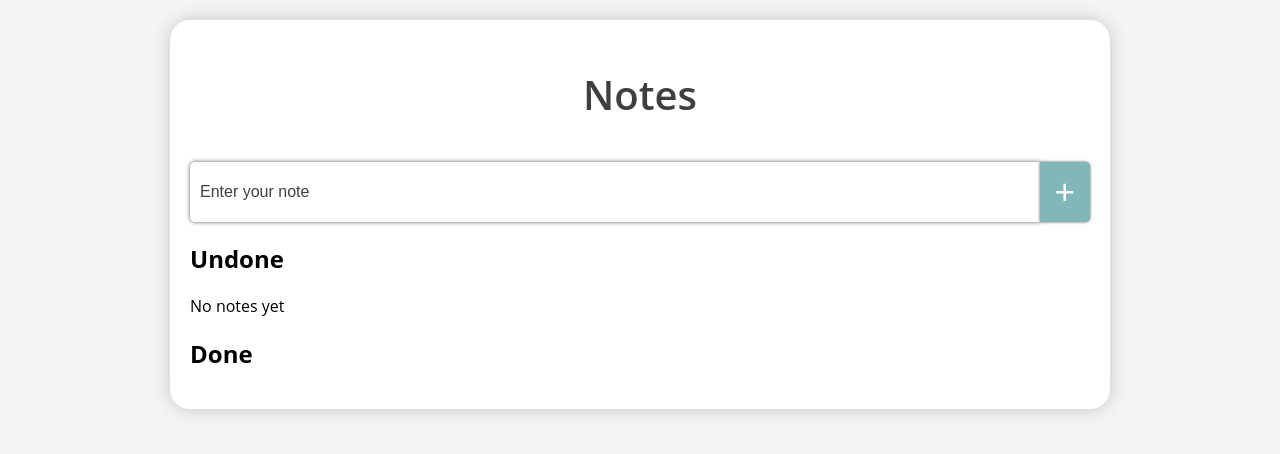
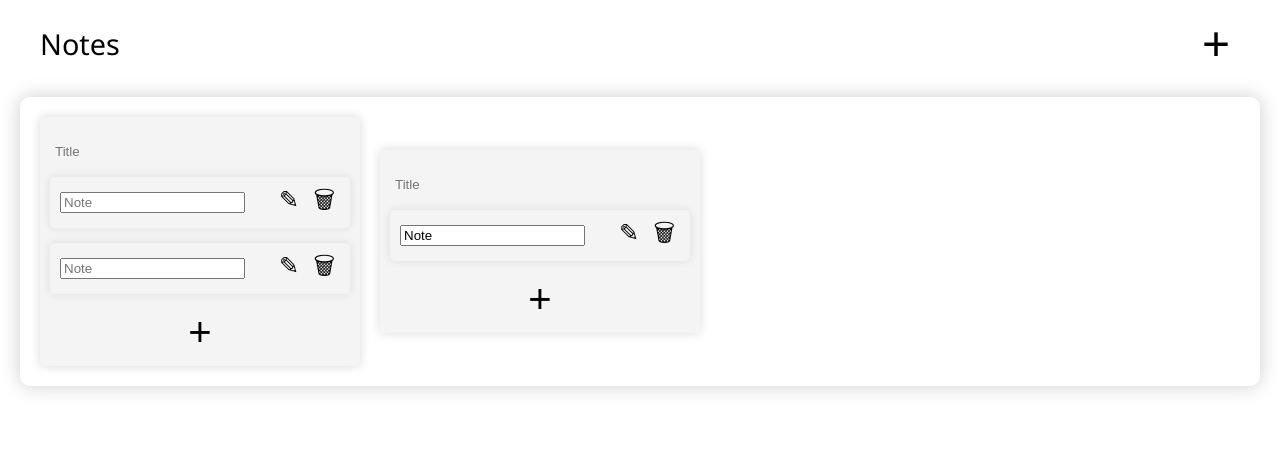
Before and after one commit to jakecernet/Notes, a plain HTML site: page index.html in a window 1280 px wide. Drawn offline with Linux system fonts and the light colour scheme.

Commit message:
dela kreacija novih columnov

```diff
--- a/index.html
+++ b/index.html
@@ -1,36 +1,73 @@
 <!DOCTYPE html>
 <html>
-
 	<head>
 		<title>Notes</title>
-    <link rel="stylesheet" type="text/css" href="style.css">
-    <link rel="icon" href="icon.png" type="image/icon">
-    <meta property="og:type" content="website">
-    <meta property="og:title" content="Notes">
-    <meta property="og:description" content="Simple notes taking website">
-    <meta property="og:site_name" content="Notes">
-    <meta property="og:locale" content="en_US">
+		<link rel="stylesheet" type="text/css" href="style.css" />
+		<link rel="icon" href="icon.png" type="image/icon" />
+		<meta property="og:type" content="website" />
+		<meta property="og:title" content="Notes" />
+		<meta property="og:description" content="Simple notes taking website" />
+		<meta property="og:site_name" content="Notes" />
 	</head>
 
 	<body>
+		<nav>
+			<div class="title">
+				<h1>Notes</h1>
+			</div>
+			<div class="new">
+				<button onclick="newColumn()" title="Add new column">
+					&#43;
+				</button>
+			</div>
+		</nav>
 		<div class="container">
-        <h1>Notes</h1>
-        <div class="notes-container">
-            <div class="input-container">
-                <input type="text" id="note-input" placeholder="Enter your note">
-                <button id="add-btn" style="font-size: 35px;">&plus;</button>
+			<div class="columns">
+				<div class="column">
+					<div class="title">
+						<input type="text" placeholder="Title" />
 					</div>
-            <div id="column-undone" class="column" ondrop="drop(event)" ondragover="allowDrop(event)">
-                <h2>Undone</h2>
-                <div id="undone-notes" class="notes-column" ondragstart="dragStart(event)" draggable="true"></div>
+					<div class="notes">
+						<div class="note">
+							<input type="text" placeholder="Note" />
+							<div class="buttons">
+								<button onclick="editNote()">✎</button>
+								<button onclick="deleteNote()">
+									&#128465;
+								</button>
 							</div>
-            <div id="column-done" class="column" ondrop="drop(event)" ondragover="allowDrop(event)">
-                <h2>Done</h2>
-                <div id="done-notes" class="notes-column" ondragstart="dragStart(event)" draggable="true"></div>
+						</div>
+						<div class="note">
+							<input type="text" placeholder="Note" />
+							<div class="buttons">
+								<button onclick="editNote()">✎</button>
+								<button onclick="deleteNote()">
+									&#128465;
+								</button>
+							</div>
+						</div>
+						<button onclick="newNote()">+</button>
+					</div>
+				</div>
+				<div class="column">
+					<div class="title">
+						<input type="text" placeholder="Title" />
+					</div>
+					<div class="notes">
+						<div class="note">
+							<input class="noteText" type="text" value="Note" />
+							<div class="buttons">
+								<button onclick="editNote()">✎</button>
+								<button onclick="deleteNote()">
+									&#128465;
+								</button>
+							</div>
+						</div>
+						<button onclick="newNote()">+</button>
+					</div>
 				</div>
 			</div>
 		</div>
 		<script src="script.js"></script>
 	</body>
-
 </html>
--- a/script.js
+++ b/script.js
@@ -1,4 +1,51 @@
-// Retrieve existing notes from local storage
+function newColumn(){
+    const columns = document.querySelector('.columns');
+    const newColumn = document.createElement('div');
+    newColumn.className = 'column';
+
+    const titleDiv = document.createElement('div');
+    titleDiv.className = 'title';
+
+    const titleInput = document.createElement('input');
+    titleInput.type = 'text';
+    titleInput.placeholder = 'Title';
+
+    titleDiv.appendChild(titleInput);
+
+    const notesDiv = document.createElement('div');
+    notesDiv.className = 'notes';
+
+    const addButton = document.createElement('button');
+    addButton.textContent = '+';
+    addButton.onclick = function () {
+        newNote();
+    };
+
+    newColumn.appendChild(titleDiv);
+    newColumn.appendChild(notesDiv);
+
+    notesDiv.appendChild(addButton);
+
+    columns.appendChild(newColumn);
+}
+
+function newNote(){
+    const notesDiv = document.querySelector('.notes');
+    const newNote = document.createElement('div');
+    newNote.className = 'note';
+    newNote.setAttribute('draggable', 'true');
+    newNote.setAttribute('ondragstart', 'dragStart(event)');
+
+    const noteInput = document.createElement('input');
+    noteInput.type = 'text';
+    noteInput.placeholder = 'Note';
+
+    newNote.appendChild(noteInput);
+
+    notesDiv.appendChild(newNote);
+}
+
+/* // Retrieve existing notes from local storage
 let notes = JSON.parse(localStorage.getItem('notes')) || [];
 
 // Display existing notes
@@ -171,4 +218,4 @@ document.getElementById('note-input').addEventListener('keyup', function (event)
         document.getElementById('note-input').value = '';
     }
 }
-);
+); */
--- a/style.css
+++ b/style.css
@@ -1,177 +1,117 @@
 body {
-    font-family: 'Open Sans', sans-serif;
+    font-family: 'Segoe UI', Tahoma, Geneva, Verdana, sans-serif;
     margin: 0;
     padding: 0;
-    background-color: #f5f5f5;
-    transition: ease 0.3s ease-in-out;
-    pointer-events: stroke;
+}
+
+nav {
+    display: flex;
+    flex-direction: row;
+    justify-content: space-between;
+    align-items: center;
+    margin: 0 40px;
+
+    .title h1 {
+        font-weight: 300;
+        font-size: 1.8em;
+    }
+
+    .new button {
+        border: none;
+        padding: 10px;
+        cursor: pointer;
+        font-size: 3em;
+        font-weight: 200;
+        background: transparent;
+        transition: 0.3s;
+    }
+
+    .new button:hover {
+        rotate: 15deg;
+    }
 }
 
 .container {
-    max-width: 900px;
-    margin: 20px auto;
+    margin: 10px 20px;
     padding: 20px;
     background-color: #fff;
-    border-radius: 20px;
+    border-radius: 10px;
     box-shadow: 0 0 20px rgba(0, 0, 0, 0.2);
 }
 
-.container:hover {
-    box-shadow: 0 0 20px rgba(0, 0, 0, 0.2);
+.columns {
+    display: flex;
+    flex-direction: row;
+    justify-content: flex-start;
+    align-items: center;
+    flex-wrap: nowrap;
+    gap: 20px;
 }
 
-@media screen and (max-width: 900px) {
-    .container {
-        margin: 10px;
+.column {
+    display: flex;
+    flex-direction: column;
+    align-items: center;
+    width: 300px;
+    padding: 10px;
+    gap: 10px;
+    background-color: #f4f4f4;
+    box-shadow: 0 0 10px rgba(0, 0, 0, 0.153);
+
+    .title {
+        height: 40px;
+        width: 100%;
+
+        input {
+            width: 100%;
+            height: 100%;
+            padding: 5px;
+            border: none;
+            background: transparent;
+        }
+
+        input:focus {
+            outline: none;
         }
     }
 
-h1 {
-    text-align: center;
-    font-size: 40px;
-    font-weight: 600;
-    margin-bottom: 20px;
-    color: #3f3f3f;
+    .notes {
+        width: 100%;
+        height: 100%;
+        display: flex;
+        flex-direction: column;
+        gap: 15px;
+
+        .note {
+            display: flex;
+            flex-direction: row;
+            justify-content: space-between;
+            align-items: center;
+            transition: 0.3s;
+            padding: 0 10px;
+            border-radius: 5px;
+            box-shadow: 0 0 10px rgba(0, 0, 0, 0.1);
+
+            .buttons button {
+                border: none;
+                padding: 5px;
+                cursor: pointer;
+                background: transparent;
+                transition: 0.3s;
+                font-size: 1.5em;
+            }
         }
 
-.notes-container {
-    margin-top: 40px;
-}
-
-.notes-container .input-container {
-    display: flex;
-    margin-top: 10px;
-}
-
-.notes-container input[type="text"] {
-    flex: 1;
-    padding: 10px;
-    font-size: 16px;
-    border: none;
-    border-radius: 5px 0 0 5px;
-    box-shadow: 0 0 4px rgba(0, 0, 0, 0.664);
-}
-
-.notes-container input[type="text"]:focus {
-    outline: none;
-}
-
-.notes-container input[type="text"]::placeholder {
-    color: #3f3f3f;
-}
-
-.notes-container:hover input[type="text"] {
-    box-shadow: 0 0 8px rgba(0, 0, 0, 0.664);
-}
-
-.notes-container button {
-    padding: 10px 15px;
-    font-size: 16px;
-    background-color: #7fb7bb;
-    color: #fff;
-    border: none;
-    border-radius: 0 5px 5px 0;
-    cursor: pointer;
-    box-shadow: 0 0 3px rgba(0, 0, 0, 0.678);
-}
-
-.notes-container button:hover {
-    background-color: #6b9b9b;
-}
-
-.note {
-    background-color: #fff;
-    padding: 20px;
-    margin-bottom: 20px;
-    border-radius: 10px;
-    box-shadow: 0 0 5px rgba(0, 0, 0, 0.555);
-    position: relative;
-}
-
-.note:hover {
-    box-shadow: 0 0 20px rgba(0, 0, 0, 0.555);
-    scale: 1.005;
-    transition: 0.3s ease;
-    cursor: grab;
-}
-
-.note:active {
-    cursor: grabbing;
-    scale: 1.08;
-    opacity: 0.4;
-}
-
-.note span {
-    font-size: 18px;
-    color: #3f3f3f;
-    line-height: 1.5;
-    word-break: break-word;
-}
-
-.note .delete-btn {
-    position: absolute;
-    top: 10px;
-    right: 10px;
-    background-color: transparent;
+        button {
             border: none;
             cursor: pointer;
-    font-size: 18px;
-    color: #3f3f3f;
+            background: transparent;
+            transition: 0.3s;
+            font-size: 2.5em;
+
+            &:active {
+                transform: scale(0.5);
             }
-
-.note .delete-btn:focus {
-    outline: none;
         }
-
-.note .edit-btn {
-    position: absolute;
-    top: 10px;
-    right: 100px;
-    background-color: transparent;
-    border: none;
-    cursor: pointer;
-    font-size: 18px;
-    color: #3f3f3f;
     }
-
-.note .delete-btn:hover {
-    background-color: rgba(115, 195, 233, 0.548);
-    box-shadow: 0 0 8px rgba(0, 0, 0, 0.678);
 }
-
-#notes {
-    margin-top: 50px;
-}
-
-#notes .note:hover {
-    box-shadow: 0 0 20px rgba(0, 0, 0, 0.767);
-}
-
-/* Search input styles */
-#search-input {
-    width: 100%;
-    padding: 10px;
-    font-size: 16px;
-    border: 1px solid #ccc;
-    border-radius: 4px;
-    margin-bottom: 10px;
-}
-
-/* Sort buttons styles */
-#controls {
-    align-items: center;
-}
-
-#controls button {
-    background-color: #4CAF50;
-    color: white;
-    padding: 10px;
-    border: none;
-    cursor: pointer;
-    margin-right: 10px;
-    border-radius: 4px;
-}
-
-#controls button:hover {
-    background-color: #45a049;
-}
```
Lines whose indentation alone changed are shown as unchanged.
